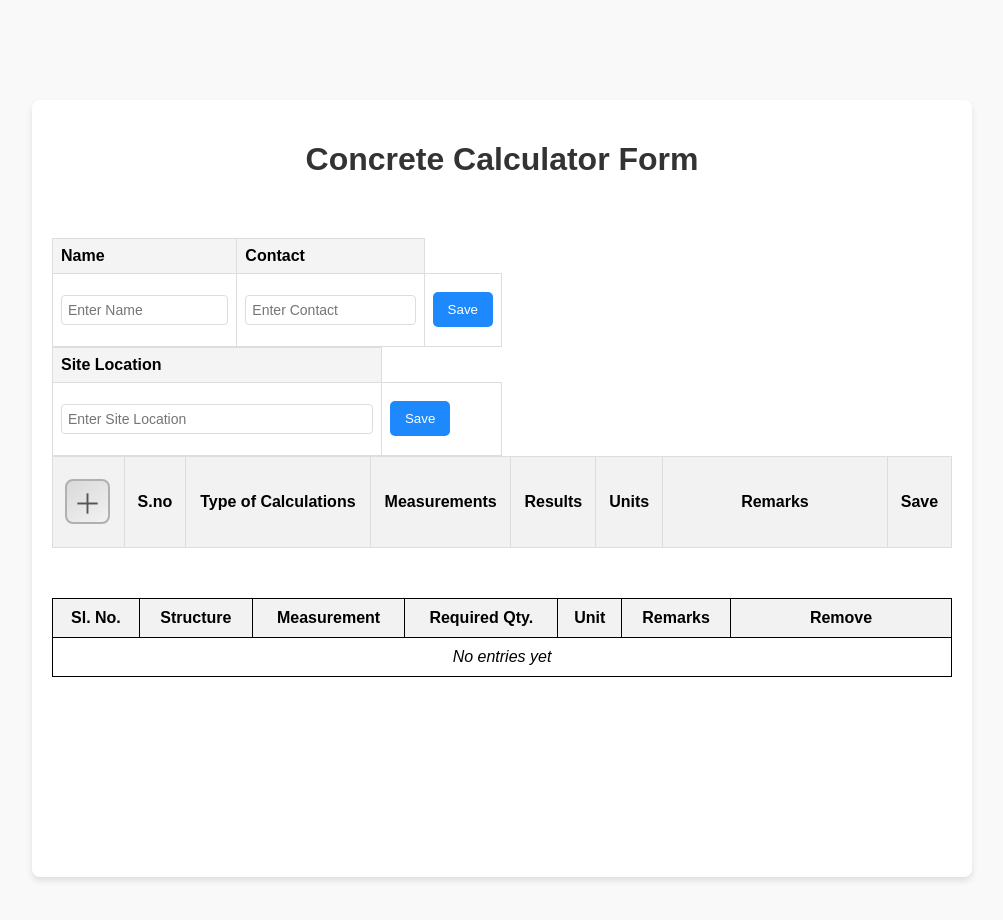
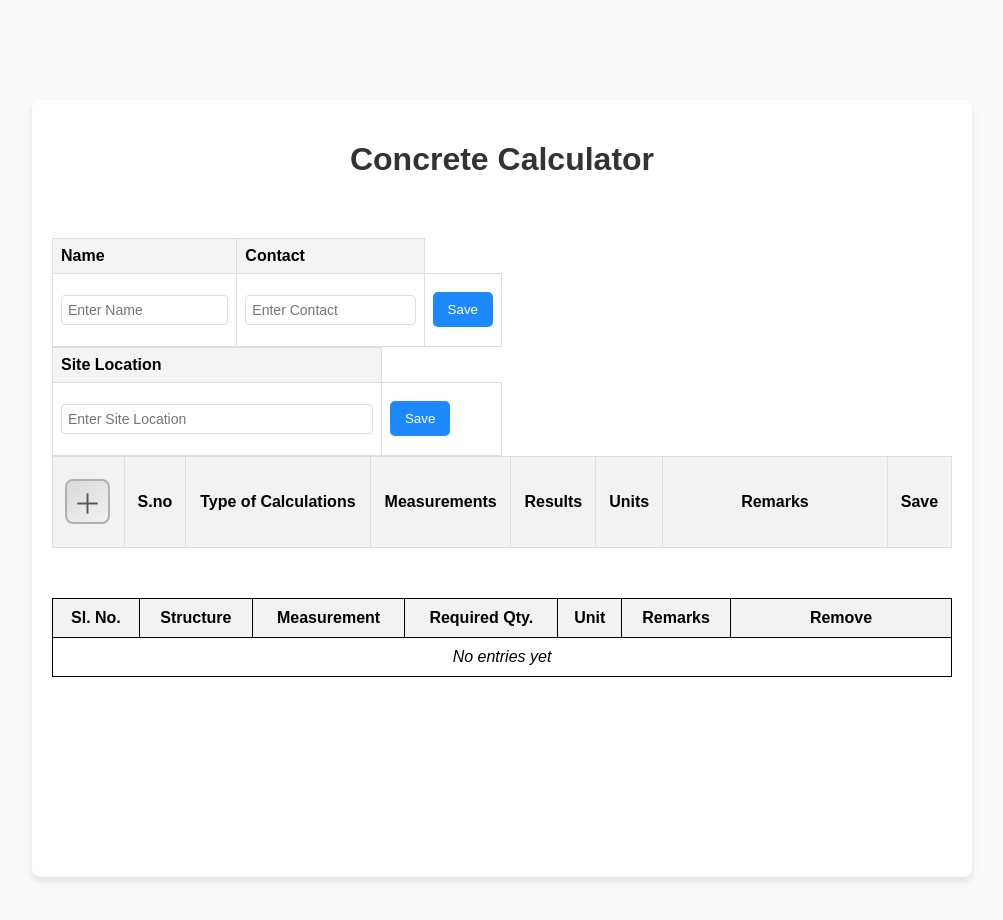
Before and after one commit to NovaWebDesignz/calcform, a React (Create React App) app: page / in a window 1280 px wide. Shown: the top 920 px of the page, without its empty margins (138-1141 px from the left). Built offline with nearby package versions, Linux system fonts and the light colour scheme.

Commit message:
2 removed from first formula & form word removed frorm header

```diff
--- a/src/App.js
+++ b/src/App.js
@@ -50,7 +50,7 @@ function App() {
     switch (option) {
       case "slabs":
         return inputs.length?.value && inputs.width?.value && inputs.height?.value
-          ? (2 * (inputs.length.value * inputs.width.value * inputs.height.value)).toFixed(2)
+          ? (inputs.length.value * inputs.width.value * inputs.height.value).toFixed(2)
           : "";
       case "holes":
         return inputs.diameter?.value && inputs.height?.value
@@ -136,7 +136,7 @@ function App() {
   return (
     <div className="App">
       <header className="App-header">
-        <h1>Concrete Calculator Form</h1>
+        <h1>Concrete Calculator</h1>
 
         {/* Add Font Awesome CDN for icons */}
         <link
```
